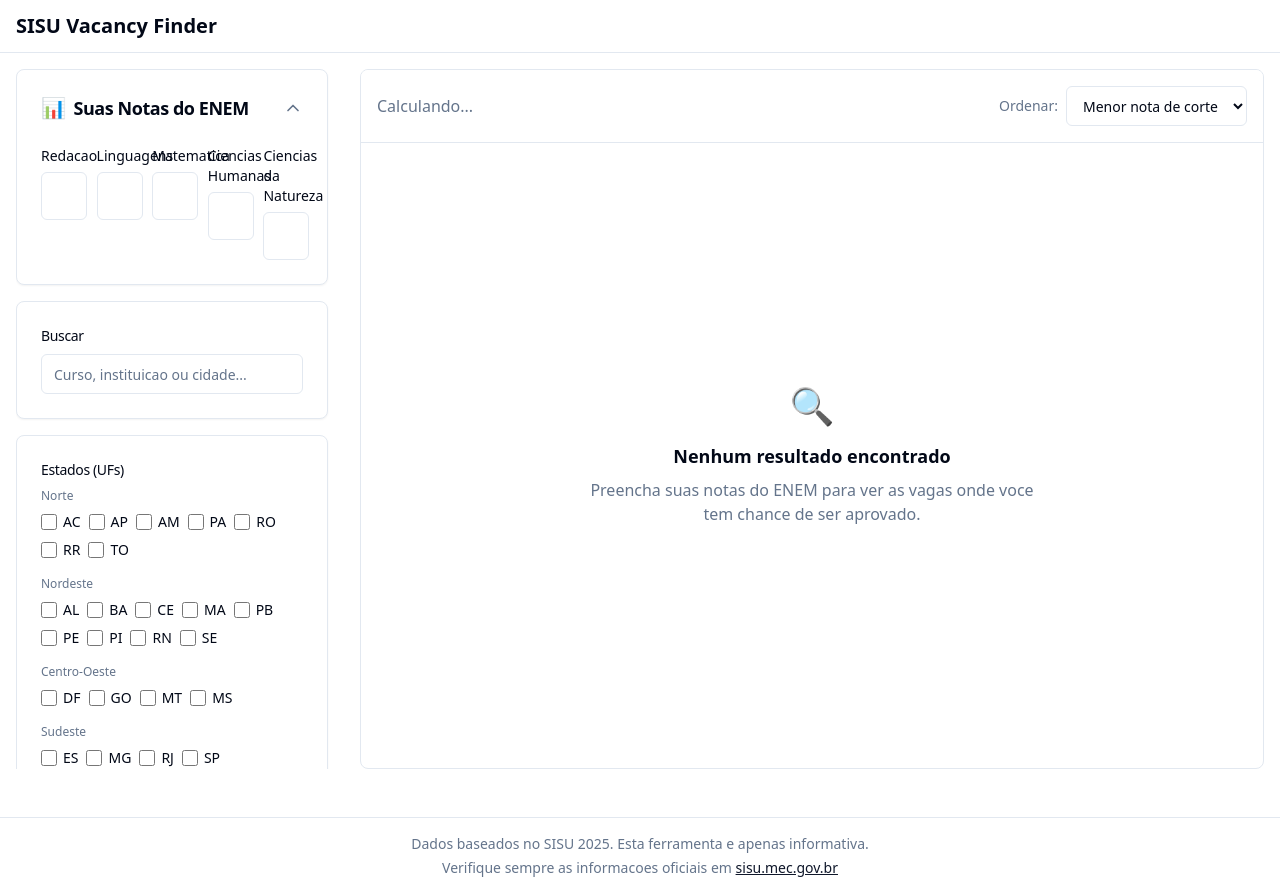
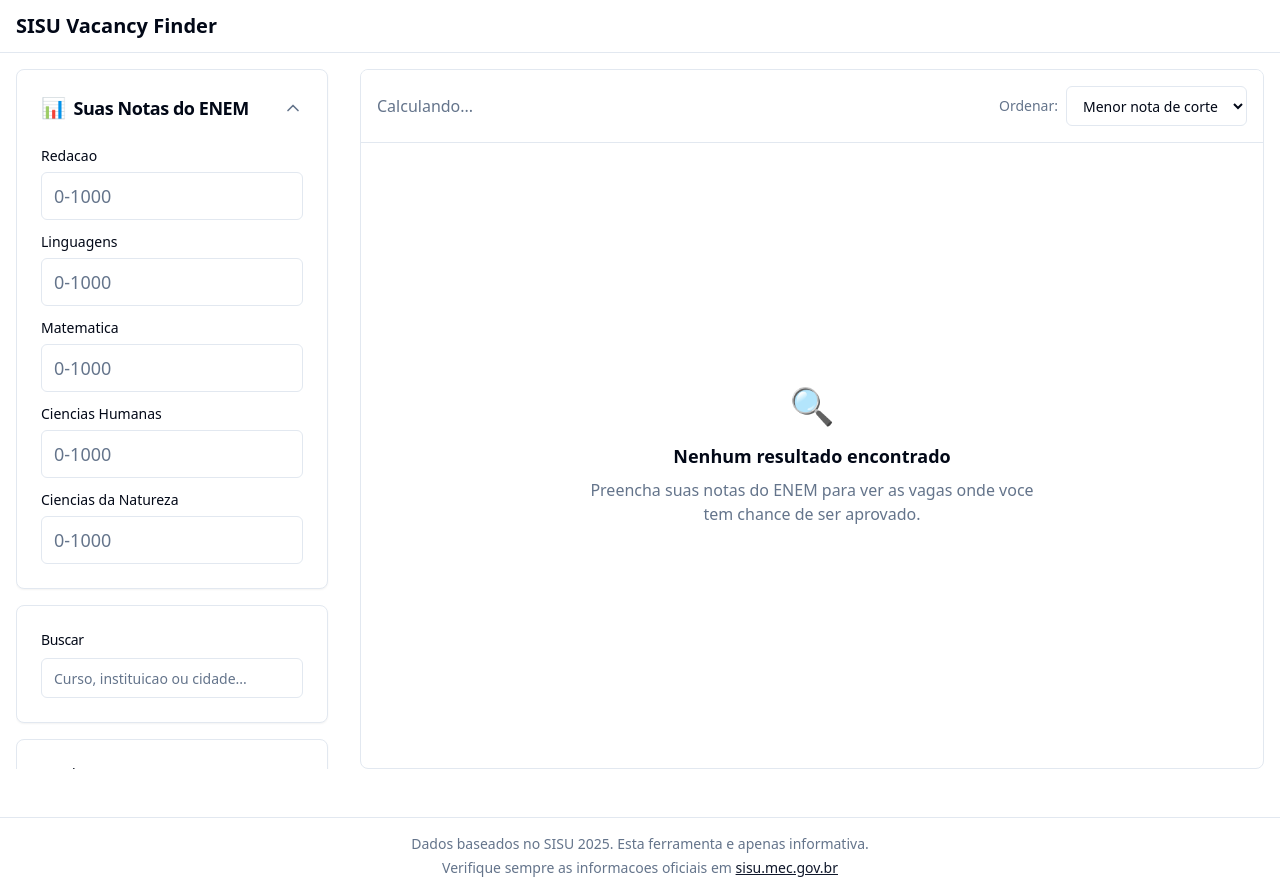
Before and after one commit to diogoko/vagas-sisu, a React (Vite) app in the folder sisu-web/: page / in a window 1280 px wide. Built offline with nearby package versions, Linux system fonts and the light colour scheme.

Commit message:
Orientação vertical notas enem

```diff
--- a/sisu-web/src/components/ScorePanel.tsx
+++ b/sisu-web/src/components/ScorePanel.tsx
@@ -78,7 +78,7 @@ export function ScorePanel({
       </CardHeader>
       {!collapsed && (
         <CardContent>
-          <div className="grid grid-cols-1 sm:grid-cols-2 lg:grid-cols-5 gap-4">
+          <div className="flex flex-col gap-3">
             {SCORE_KEYS.map(key => (
               <ScoreInput
                 key={key}
```
